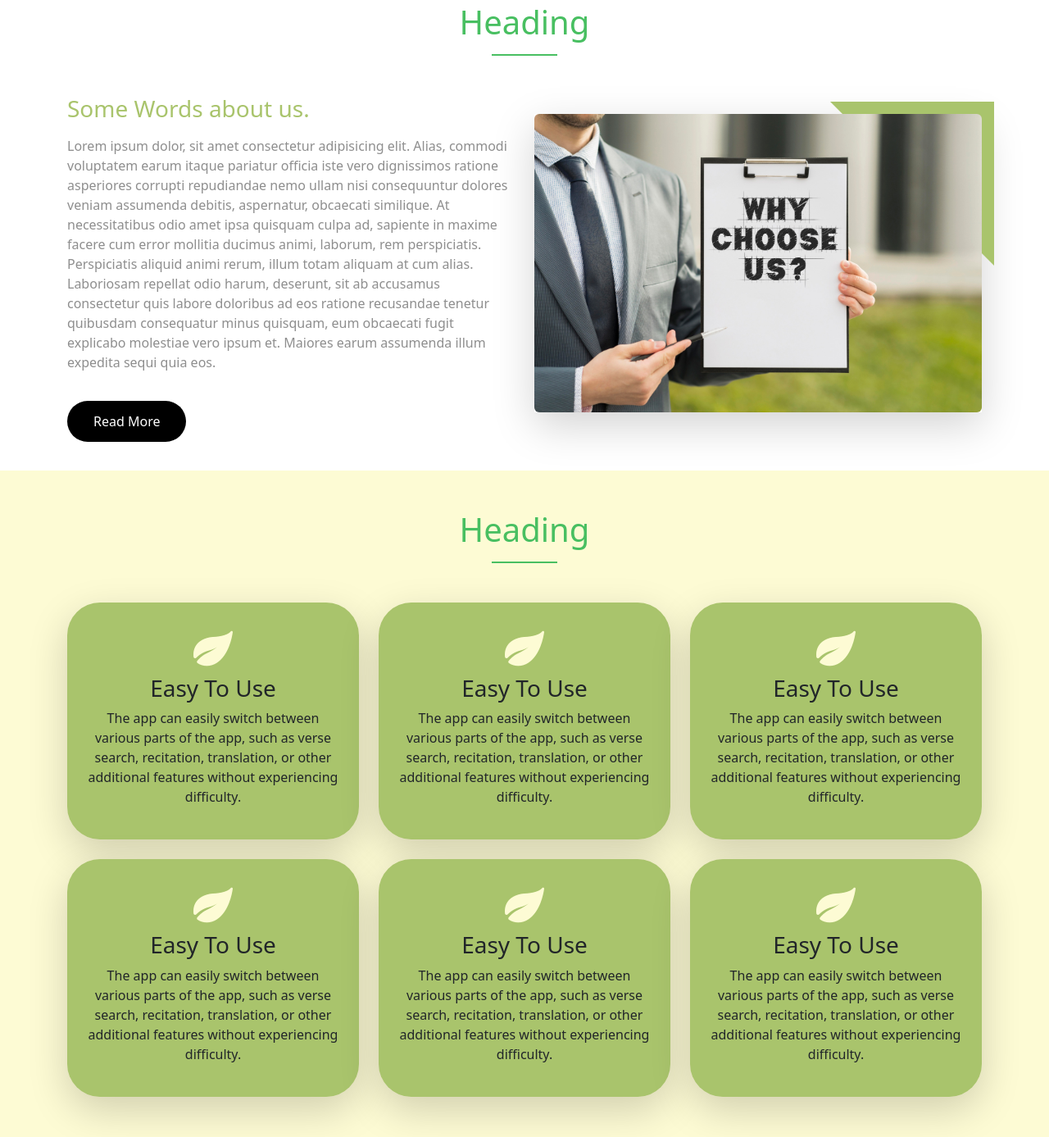
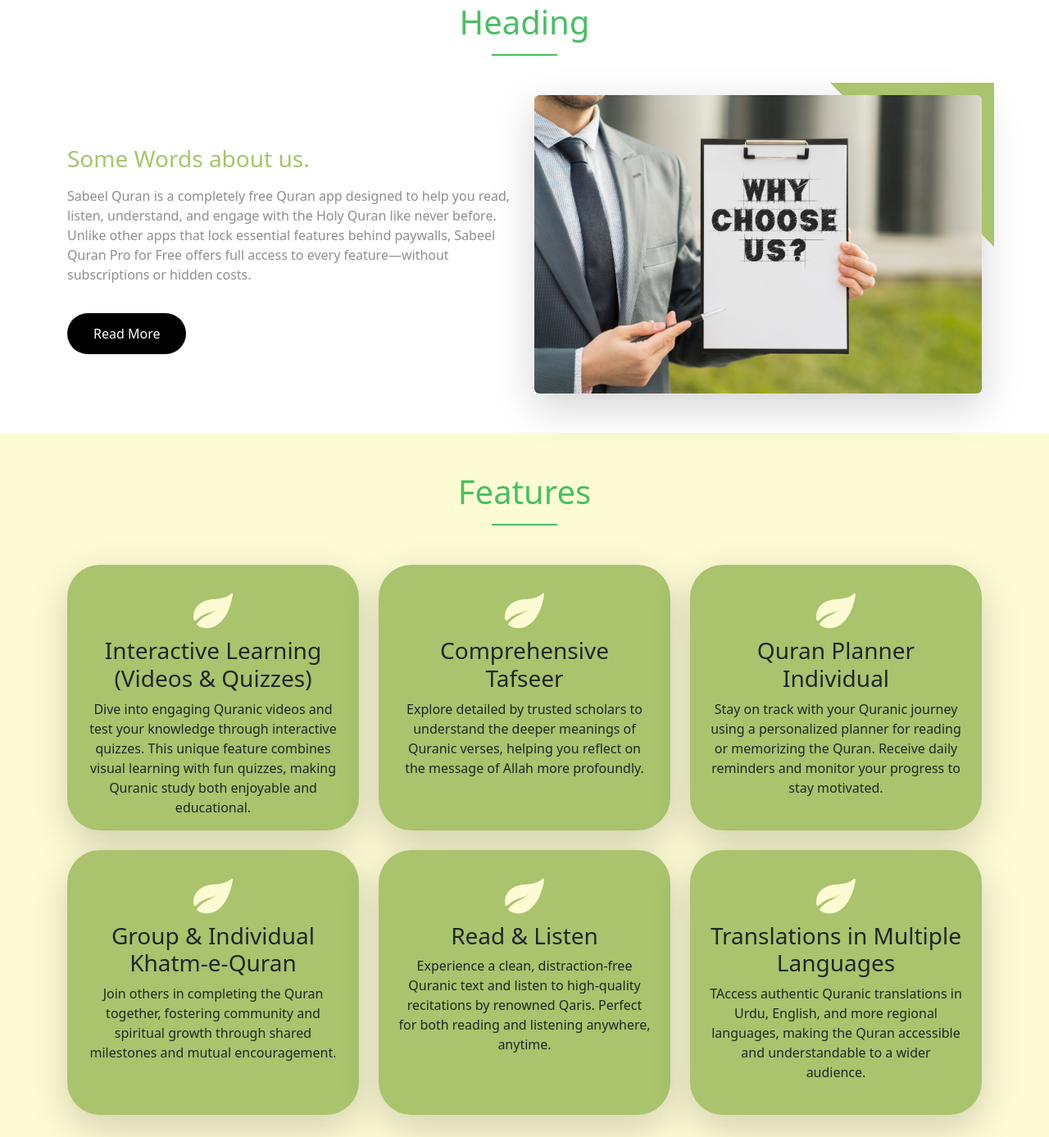
Before and after one commit to azeemhdr/Landing_page, a plain HTML site: page index.html in a window 1280 px wide. Shown: the part 911-2298 px from the top of the page at 82% size. Drawn offline with nearby package versions, Linux system fonts and the light colour scheme.

Commit message:
some content upadted like features and address

```diff
--- a/assets/css/style.css
+++ b/assets/css/style.css
@@ -105,6 +105,7 @@ a {
 .sec2-content {
   background-color: var(--contast-color);
   border-radius: 40px;
+  height: 323.2px;
 }
 
 .line-shape {
@@ -223,10 +224,12 @@ a {
   background-position: center;
   position: relative;
   color: var(--text-color);
+  min-height: 184px;
 }
 
 .contact-details-wrapper {
   position: relative;
+  width: 100%;
 }
 
 .contact-img {
--- a/index.html
+++ b/index.html
@@ -129,15 +129,10 @@
 				<div class="col-lg-6">
 					<div class="sec3-left-content">
 						<h3 class="mb-3">Some Words about us.</h3>
-						<p>Lorem ipsum dolor, sit amet consectetur adipisicing elit. Alias, commodi voluptatem earum
-							itaque pariatur officia iste vero dignissimos ratione asperiores corrupti repudiandae nemo
-							ullam nisi consequuntur dolores veniam assumenda debitis, aspernatur, obcaecati similique.
-							At necessitatibus odio amet ipsa quisquam culpa ad, sapiente in maxime facere cum error
-							mollitia ducimus animi, laborum, rem perspiciatis. Perspiciatis aliquid animi rerum, illum
-							totam aliquam at cum alias. Laboriosam repellat odio harum, deserunt, sit ab accusamus
-							consectetur quis labore doloribus ad eos ratione recusandae tenetur quibusdam consequatur
-							minus quisquam, eum obcaecati fugit explicabo molestiae vero ipsum et. Maiores earum
-							assumenda illum expedita sequi quia eos.</p>
+						<p>Sabeel Quran is a completely free Quran app designed to help you read, listen, understand,
+							and engage with the Holy Quran like never before. Unlike other apps that lock essential
+							features behind paywalls, Sabeel Quran Pro for Free offers full access to every
+							feature—without subscriptions or hidden costs.</p>
 						<div class="read-more mt-5">
 							<a href="#" class="read-more-link">Read More</a>
 						</div>
@@ -158,7 +153,7 @@
 		<div class="container h-100">
 			<div class="row">
 				<div class="col-lg-12 text-center my-5">
-					<h2 class="fs-1 sec-heading ">Heading</h2>
+					<h2 class="fs-1 sec-heading ">Features</h2>
 					<div class="line-shape"></div>
 				</div>
 			</div>
@@ -168,9 +163,10 @@
 						<div class="img_icon">
 							<img src="assets/images/icons/leaf.png" alt="" class="img-fluid">
 						</div>
-						<h3>Easy To Use</h3>
-						<p>The app can easily switch between various parts of the app, such as verse search, recitation,
-							translation, or other additional features without experiencing difficulty.</p>
+						<h3>Interactive Learning (Videos & Quizzes)</h3>
+						<p>Dive into engaging Quranic videos and test your knowledge through interactive quizzes. This
+							unique feature combines visual learning with fun quizzes, making Quranic study both
+							enjoyable and educational.</p>
 					</div>
 				</div>
 				<div class="col-md-4 ">
@@ -178,9 +174,9 @@
 						<div class="img_icon">
 							<img src="assets/images/icons/leaf.png" alt="" class="img-fluid">
 						</div>
-						<h3>Easy To Use</h3>
-						<p>The app can easily switch between various parts of the app, such as verse search, recitation,
-							translation, or other additional features without experiencing difficulty.</p>
+						<h3>Comprehensive Tafseer</h3>
+						<p>Explore detailed by trusted scholars to understand the deeper meanings of Quranic verses,
+							helping you reflect on the message of Allah more profoundly.</p>
 					</div>
 				</div>
 				<div class="col-md-4 ">
@@ -188,9 +184,11 @@
 						<div class="img_icon">
 							<img src="assets/images/icons/leaf.png" alt="" class="img-fluid">
 						</div>
-						<h3>Easy To Use</h3>
-						<p>The app can easily switch between various parts of the app, such as verse search, recitation,
-							translation, or other additional features without experiencing difficulty.</p>
+						<h3>Quran Planner
+							Individual </h3>
+						<p>Stay on track with your Quranic journey using a personalized planner for reading or
+							memorizing the Quran. Receive daily reminders and monitor your progress to stay motivated.
+						</p>
 					</div>
 				</div>
 				<div class="col-md-4 ">
@@ -198,9 +196,10 @@
 						<div class="img_icon">
 							<img src="assets/images/icons/leaf.png" alt="" class="img-fluid">
 						</div>
-						<h3>Easy To Use</h3>
-						<p>The app can easily switch between various parts of the app, such as verse search, recitation,
-							translation, or other additional features without experiencing difficulty.</p>
+						<h3>Group & Individual Khatm-e-Quran</h3>
+						<p>Join others in completing the Quran together, fostering community and spiritual growth
+							through shared milestones and mutual encouragement.
+						</p>
 					</div>
 				</div>
 				<div class="col-md-4 ">
@@ -208,9 +207,9 @@
 						<div class="img_icon">
 							<img src="assets/images/icons/leaf.png" alt="" class="img-fluid">
 						</div>
-						<h3>Easy To Use</h3>
-						<p>The app can easily switch between various parts of the app, such as verse search, recitation,
-							translation, or other additional features without experiencing difficulty.</p>
+						<h3>Read & Listen</h3>
+						<p>Experience a clean, distraction-free Quranic text and listen to high-quality recitations by
+							renowned Qaris. Perfect for both reading and listening anywhere, anytime.</p>
 					</div>
 				</div>
 				<div class="col-md-4 ">
@@ -218,9 +217,9 @@
 						<div class="img_icon">
 							<img src="assets/images/icons/leaf.png" alt="" class="img-fluid">
 						</div>
-						<h3>Easy To Use</h3>
-						<p>The app can easily switch between various parts of the app, such as verse search, recitation,
-							translation, or other additional features without experiencing difficulty.</p>
+						<h3>Translations in Multiple Languages</h3>
+						<p>TAccess authentic Quranic translations in Urdu, English, and more regional languages, making
+							the Quran accessible and understandable to a wider audience.</p>
 					</div>
 				</div>
 			</div>
@@ -417,8 +416,8 @@
 			</div>
 			<div class="row align-items-center">
 				<div class="col-lg-4 ">
-					<div class="contact-details p-4 rounded mb-3 mb-sm-0">
-						<div class="contact-details-wrapper d-flex align-items-center">
+					<div class="contact-details p-4 rounded mb-3 mb-sm-0 d-flex align-items-center">
+						<div class="contact-details-wrapper d-flex align-items-center ">
 							<div class="col-lg-3">
 								<div class="contact-img">
 									<img src="assets/images/icons/phone-call.png" alt="">
@@ -433,8 +432,8 @@
 					</div>
 				</div>
 				<div class="col-lg-4">
-					<div class="contact-details p-4 rounded mb-3 mb-sm-0">
-						<div class="contact-details-wrapper d-flex align-items-center ">
+					<div class="contact-details p-4 rounded mb-3 mb-sm-0 d-flex align-items-center">
+						<div class="contact-details-wrapper d-flex align-items-center  ">
 							<div class="col-lg-3">
 								<div class="contact-img">
 									<img src="assets/images/icons/email.png" alt="">
@@ -442,15 +441,15 @@
 							</div>
 							<div class="col-lg-9">
 								<h5>Email:</h3>
-									<p>info@sabeelquran.com</p>
-									<p>support@sabeelquran.com</p>
+									<p>sabeelquranapp@gmail.com</p>
+									<!-- <p>support@sabeelquran.com</p> -->
 							</div>
 						</div>
 					</div>
 				</div>
 				<div class="col-lg-4">
-					<div class="contact-details p-4 rounded mb-3 mb-sm-0">
-						<div class="contact-details-wrapper d-flex align-items-center">
+					<div class="contact-details p-4 rounded mb-3 mb-sm-0 d-flex align-items-center">
+						<div class="contact-details-wrapper d-flex align-items-center ">
 							<div class="col-lg-3">
 								<div class="contact-img">
 									<img src="assets/images/icons/maps-and-flags.png" alt="">
@@ -458,8 +457,8 @@
 							</div>
 							<div class="col-lg-9">
 								<h5>Address:</h3>
-									<p>950 Live Mombai</p>
-									<p>140 street Cantabaile</p>
+									<p>2204, 22nd Floor, Plot No. 381, 4 Sumer Park, Seth Motisha X Lane</p>
+									<p> Byculla (E), Mumbai-400027</p>
 							</div>
 						</div>
 					</div>
```
Lines whose indentation alone changed are shown as unchanged.
